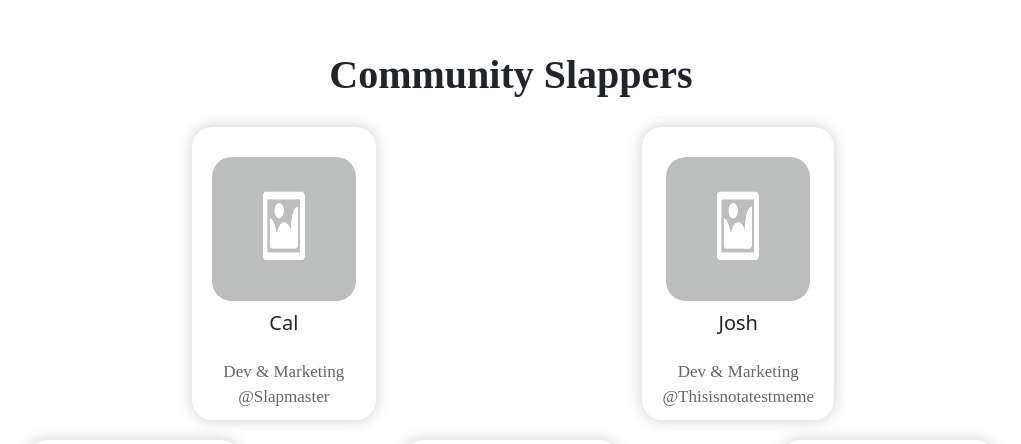
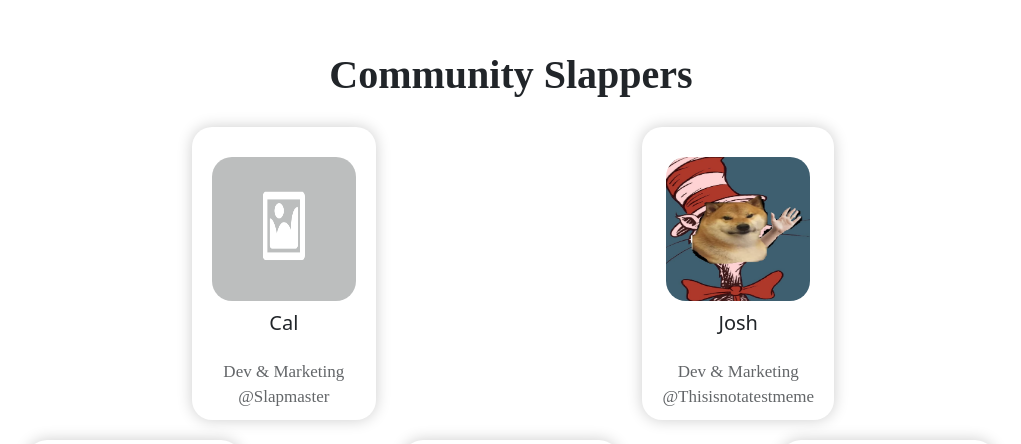
Before and after one commit to bingbingcryptkeeper/shibaslap, a Next.js app: page / in a window 1280 px wide. Shown: the part 2342-2786 px from the top of the page, without its empty margins (129-1150 px from the left). Built offline with nearby package versions, Linux system fonts and the light colour scheme; a web font is replaced by a local one.

Commit message:
added josh profile pic

```diff
--- a/components/Community.js
+++ b/components/Community.js
@@ -10,7 +10,7 @@ class Community extends React.Component {
 
   communityUpper = [
     { name: "Cal", avatar: "placeholder.gif", desc: "Dev & Marketing", telegram: "@Slapmaster" },
-    { name: "Josh", avatar: "placeholder.gif", desc: "Dev & Marketing", telegram: "@Thisisnotatestmeme" },
+    { name: "Josh", avatar: "joshavatar.jpg", desc: "Dev & Marketing", telegram: "@Thisisnotatestmeme" },
   ];
 
 
```
Also changed, not shown: public/images/joshavatar.jpg (added).
